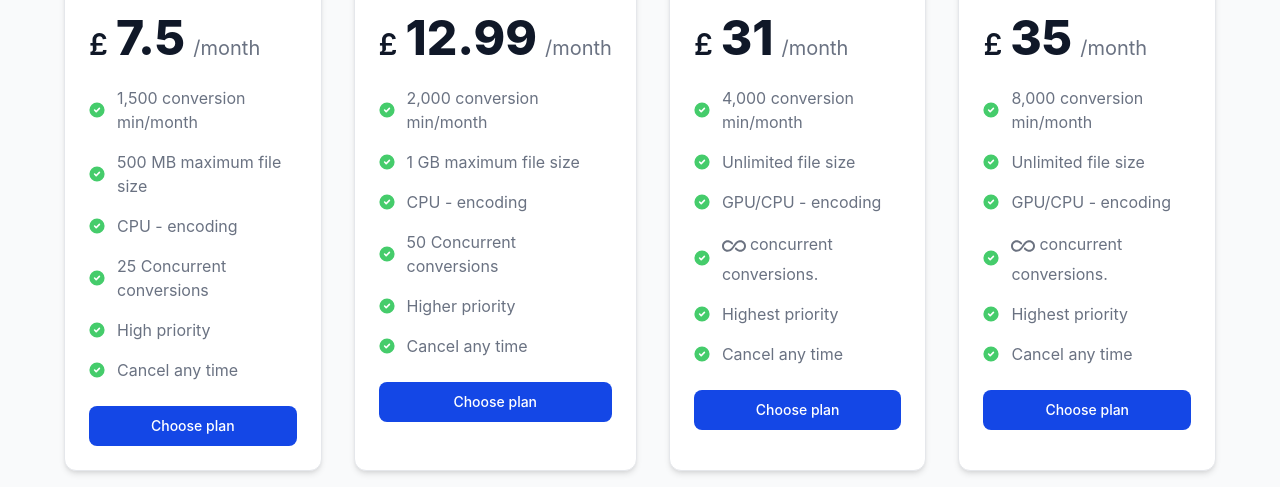
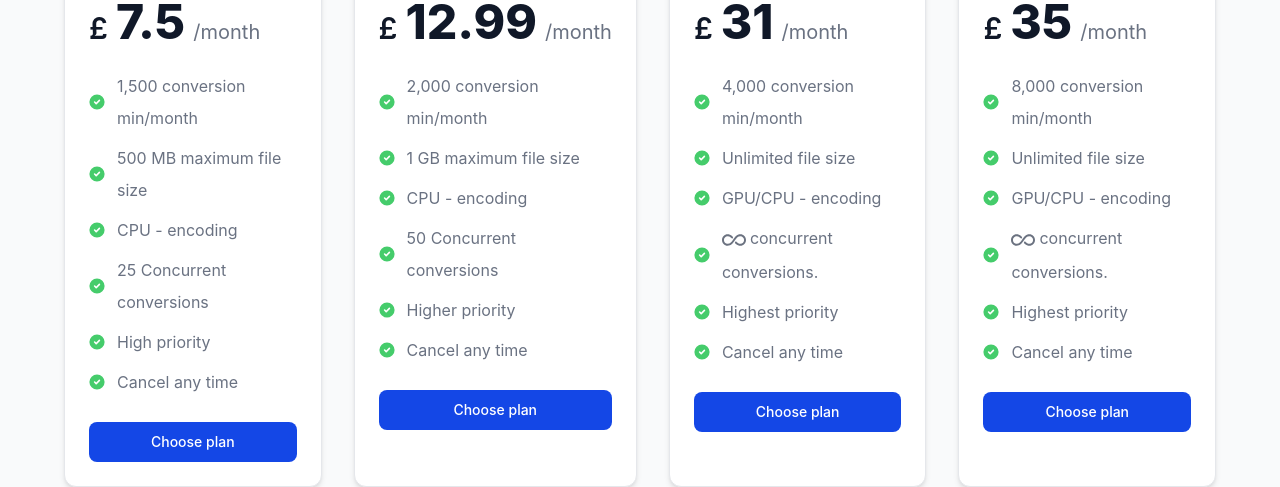
Before and after one commit to PawDevUK/filesconverto, a Next.js app: page /PremiumPrices in a window 1280 px wide. Shown: the part 192-679 px from the top of the page. Built offline with nearby package versions, Linux system fonts and the light colour scheme.

Commit message:
Added line spacing and margin bottom.

```diff
--- a/app/components/ui/card.tsx
+++ b/app/components/ui/card.tsx
@@ -18,9 +18,9 @@ const PricingCard = (props: price_Plans) => {
 
 			<ul className='mb-6 space-y-4 text-gray-500'>
 				{props.perks.map((perk, key) => (
-					<li className='flex items-center' key={key}>
+					<li className='flex items-center mb-2' key={key}>
 						<CheckIcon active />
-						<span className='ml-3'>
+						<span className='ml-3 leading-loose'>
 							{perk === "Unlimited concurrent conversions" ? (
 								<>
 									<Image src={Infinity_Icon} alt="infinity" className="inline w-6 h-8 mr-1" />
```
